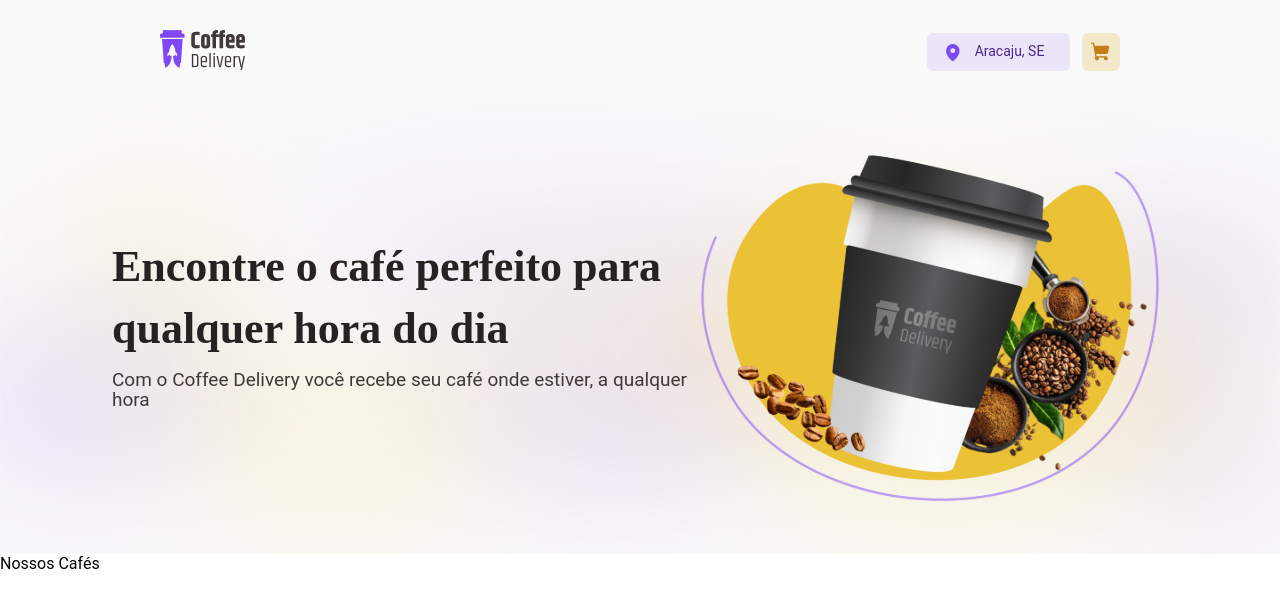
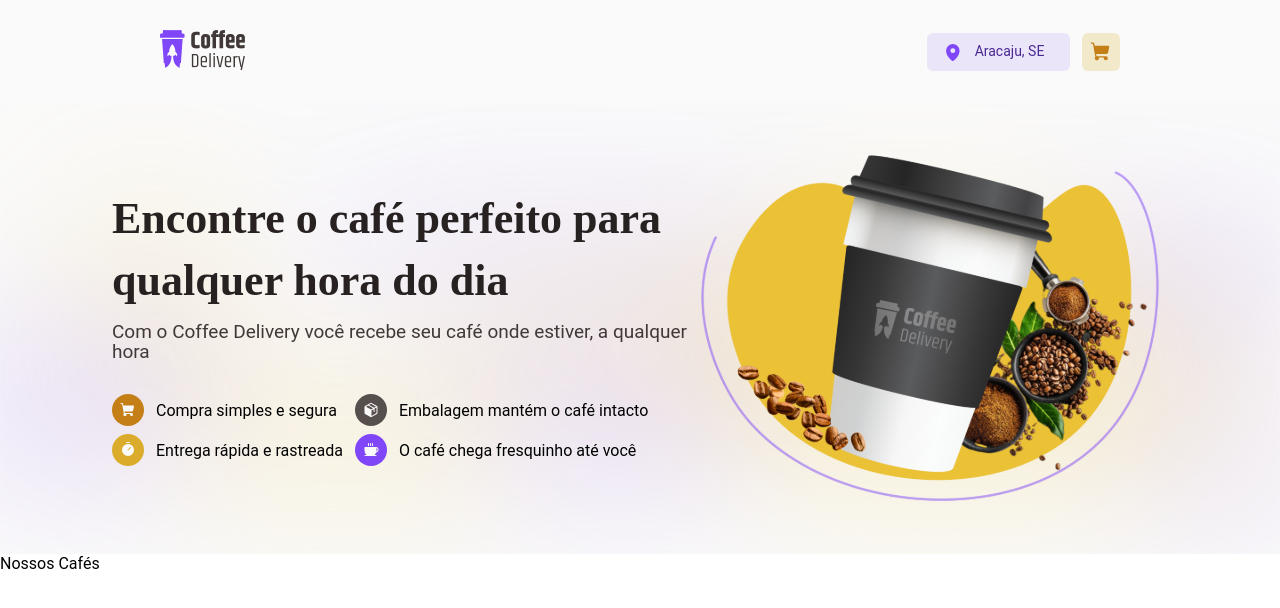
Before and after one commit to n-ndrd/react-coffee-delivery, a React (Vite) app: page /home in a window 1280 px wide. Shown: the top 608 px of the page. Built offline with nearby package versions, Linux system fonts and the light colour scheme.

Commit message:
finishing the initial banner

```diff
--- a/src/components/CircleIcon/index.tsx
+++ b/src/components/CircleIcon/index.tsx
@@ -1,11 +1,11 @@
-// import type { ReactNode } from "react";
-// import { CircleIconStyles } from "./styles";
+import type { ReactNode } from "react";
+import { CircleIconStyles } from "./styles";
 
-// interface CircleIconProps {
-// 	icon: ReactNode;
-// 	iconColor: string;
-// }
+interface CircleIconProps {
+	icon: ReactNode;
+	iconColor: string;
+}
 
-// export function CircleIcon({ icon, iconColor }: CircleIconProps) {
-// 	return <CircleIconStyles $iconColor={iconColor}>{icon}</CircleIconStyles>;
-// }
+export function CircleIcon({ icon, iconColor }: CircleIconProps) {
+	return <CircleIconStyles iconColor={iconColor}>{icon}</CircleIconStyles>;
+}
--- a/src/components/CircleIcon/styles.ts
+++ b/src/components/CircleIcon/styles.ts
@@ -1,15 +1,15 @@
-// import styled from "styled-components";
+import styled from "styled-components";
 
-// interface CircleIconStylesProps {
-// 	$iconColor: string;
-// }
+interface CircleIconStylesProps {
+	iconColor: string;
+}
 
-// export const CircleIconStyles = styled.div<CircleIconStylesProps>`
-//     padding: 0.5rem;
-//     border-radius: 50%;
-//     background: ${(props) => props.$iconColor};
-//     color: ${({ theme }) => theme["background"]};
+export const CircleIconStyles = styled.div<CircleIconStylesProps>`
+    padding: 0.5rem;
+    border-radius: 50%;
+    background: ${(props) => props.iconColor};
+    color: ${({ theme }) => theme["background"]};
 
-//     display: flex;
-//     align-items: center;
-// `;
+    display: flex;
+    align-items: center;
+`;
--- a/src/components/Header/index.tsx
+++ b/src/components/Header/index.tsx
@@ -15,9 +15,11 @@ export function Header() {
 					<span>Aracaju, SE</span>
 				</Location>
 
-				<Button type="button">
-					<ShoppingCart weight="fill" size={22} />
-				</Button>
+				<Link to="/details">
+					<Button type="button">
+						<ShoppingCart weight="fill" size={22} />
+					</Button>
+				</Link>
 			</div>
 		</Container>
 	);
--- a/src/pages/Home/components/Banner/index.tsx
+++ b/src/pages/Home/components/Banner/index.tsx
@@ -2,11 +2,12 @@ import { Coffee, Package, ShoppingCart, Timer } from "phosphor-react";
 import { useTheme } from "styled-components";
 import bannerBackground from "../../../../assets/banner-background.svg";
 import imgCoffee from "../../../../assets/coffee.svg";
-// import { CircleIcon } from "../../../../components/CircleIcon";
+import { CircleIcon } from "../../../../components/CircleIcon";
 import {
 	// CircleIconStyles,
 	ContainerBanner,
-	// ContentList,
+	Content,
+	ContentList,
 	ContentText,
 	SubTitle,
 	Title,
@@ -36,8 +37,10 @@ const items = [
 ];
 
 export function Banner() {
+	const theme = useTheme();
 	return (
 		<ContainerBanner background={bannerBackground}>
+			<Content>
 				<ContentText>
 					<Title>Encontre o café perfeito para qualquer hora do dia</Title>
 					<SubTitle>
@@ -46,18 +49,15 @@ export function Banner() {
 					</SubTitle>
 				</ContentText>
 
-			{/* <ContentList>
+				<ContentList>
 					{items.map((data, index) => (
 						<div key={index}>
-						<div>
-							<CircleIconStyles colorCircle={theme[data.color]} />
-							{data.icon}
-						</div>
 							<CircleIcon iconColor={theme[data.color]} icon={data.icon} />
 							<span>{data.label}</span>
 						</div>
 					))}
-			</ContentList> */}
+				</ContentList>
+			</Content>
 
 			<img src={imgCoffee} alt="Coffee" />
 		</ContainerBanner>
--- a/src/pages/Home/components/Banner/styles.ts
+++ b/src/pages/Home/components/Banner/styles.ts
@@ -12,11 +12,15 @@ export const ContainerBanner = styled.section<{ background: string }>`
     justify-content: center;
 `;
 
+export const Content = styled.div`
+    display: flex;
+    flex-direction: column;
+    gap: 16px;
+`;
+
 export const ContentText = styled.div`
-    display: flex;
     align-items: center;
     justify-content: flex-start;
-    flex-direction: column;
     width: 580px;
 `;
 
@@ -39,15 +43,19 @@ export const SubTitle = styled.h2`
 `;
 
 export const ContentList = styled.div`
+    display: grid;
+    grid-template-columns: max-content max-content;
 
+    div{
+        display: flex;
+        flex-direction: row;
+        align-items: center;
+        justify-content: flex-start;
+        margin: 2px 12px;
+        margin-left: 0;
+    }
+
+    span{
+        text-align: center;
+    }
 `;
-
-// export const CircleIconStyles = styled.div<{ colorCircle: string }>`
-//     padding: 0.5rem;
-//     border-radius: 50%;
-//     background: ${(props) => props.colorCircle};
-//     color: ${({ theme }) => theme["background"]};
-
-//     display: flex;
-//     align-items: center;
-// `;
```
Lines whose indentation alone changed are shown as unchanged.
